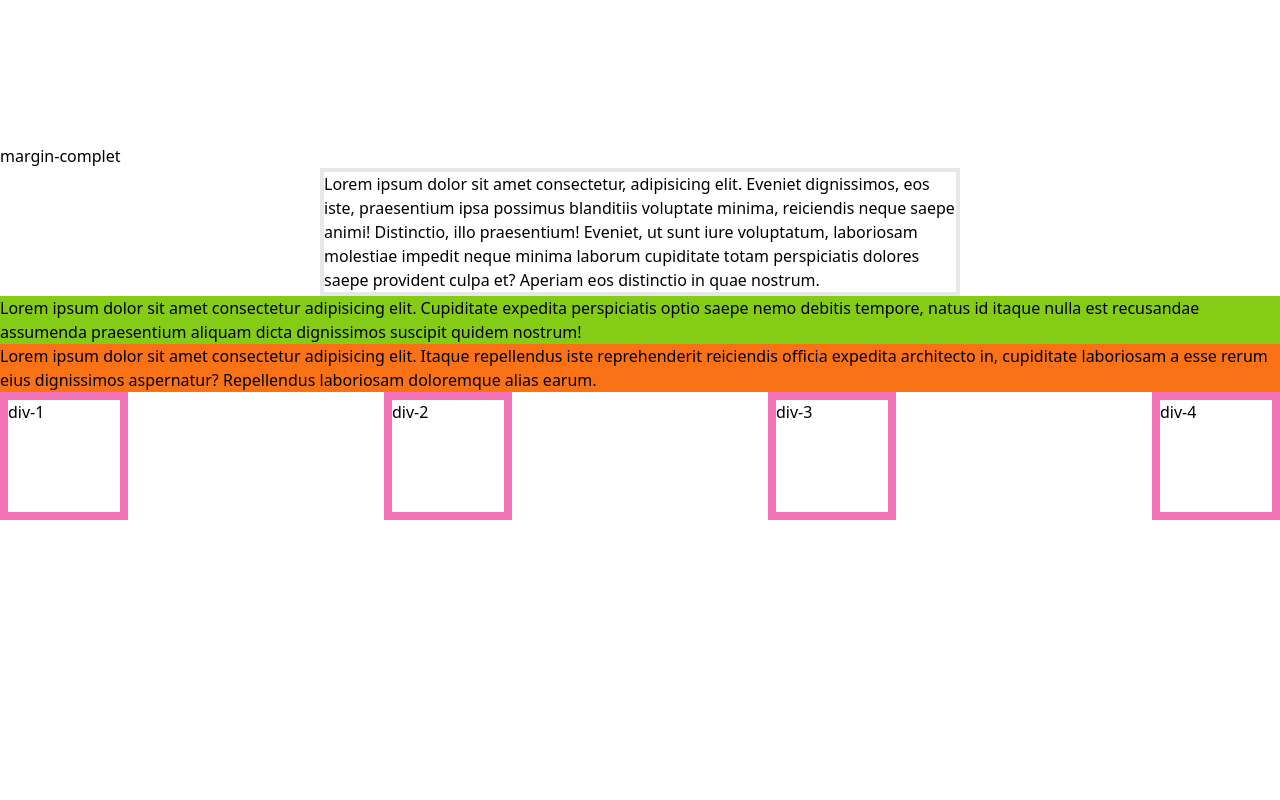
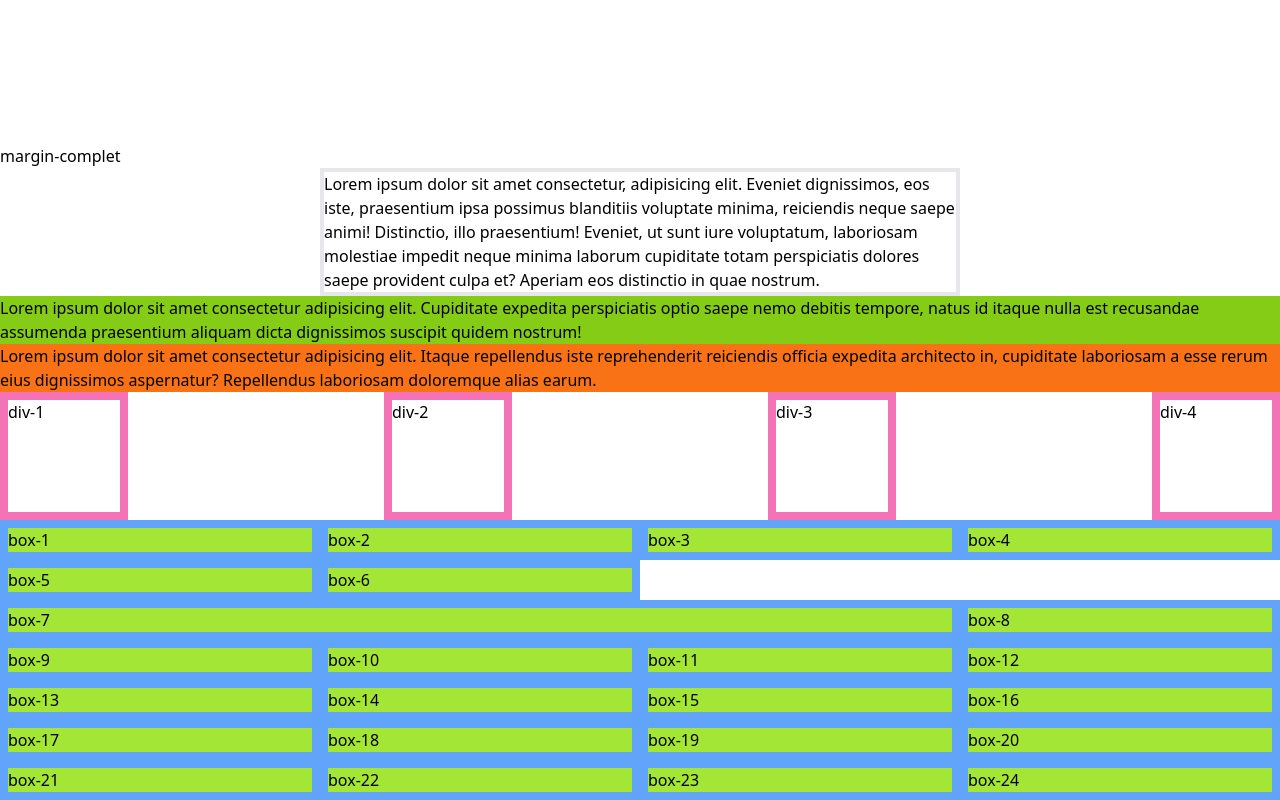
Before and after one commit to alamin20cse/tailwind-intro, a plain HTML site: page index.html in a window 1280 px wide. Shown: the part 1604-2404 px from the top of the page. Before the commit the page ends 2124 px from the top, so only its background shows below. Drawn offline with nearby package versions, Linux system fonts and the light colour scheme.

Commit message:
13-5 complet

```diff
--- a/index.html
+++ b/index.html
@@ -92,6 +92,34 @@
 
         </div>
     </section>
+
+    <!-- grid -->
+    <section class="grid lg:grid-cols-4 md:grid-cols-3 sm:grid-cols-2 ">
+        <div class="border-8 border-blue-400 bg-lime-400">box-1</div>
+        <div class="border-8 border-blue-400 bg-lime-400">box-2</div>
+        <div class="border-8 border-blue-400 bg-lime-400">box-3</div>
+        <div class="border-8 border-blue-400 bg-lime-400">box-4</div>
+        <div class="border-8 border-blue-400 bg-lime-400">box-5</div>
+        <div class="border-8 border-blue-400 bg-lime-400">box-6</div>
+        <div class="border-8 border-blue-400 bg-lime-400 md:col-span-3">box-7</div>
+        <div class="border-8 border-blue-400 bg-lime-400">box-8</div>
+        <div class="border-8 border-blue-400 bg-lime-400">box-9</div>
+        <div class="border-8 border-blue-400 bg-lime-400">box-10</div>
+        <div class="border-8 border-blue-400 bg-lime-400">box-11</div>
+        <div class="border-8 border-blue-400 bg-lime-400">box-12</div>
+        <div class="border-8 border-blue-400 bg-lime-400">box-13</div>
+        <div class="border-8 border-blue-400 bg-lime-400">box-14</div>
+        <div class="border-8 border-blue-400 bg-lime-400">box-15</div>
+        <div class="border-8 border-blue-400 bg-lime-400">box-16</div>
+        <div class="border-8 border-blue-400 bg-lime-400">box-17</div>
+        <div class="border-8 border-blue-400 bg-lime-400">box-18</div>
+        <div class="border-8 border-blue-400 bg-lime-400">box-19</div>
+        <div class="border-8 border-blue-400 bg-lime-400">box-20</div>
+        <div class="border-8 border-blue-400 bg-lime-400">box-21</div>
+        <div class="border-8 border-blue-400 bg-lime-400">box-22</div>
+        <div class="border-8 border-blue-400 bg-lime-400">box-23</div>
+        <div class="border-8 border-blue-400 bg-lime-400">box-24</div>
+    </section>
     </main>
 </body>
 </html>
```
